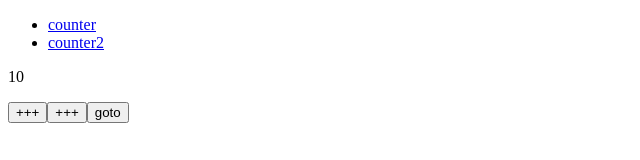
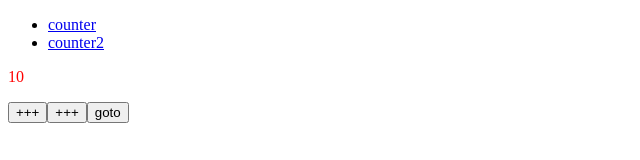
Before and after one commit to fxy7498585/webpack-react-redux-react-router, a React app: page /counter in a window 1280 px wide. Shown: the top 160 px of the page, without its empty margins (0-640 px from the left). Built offline with nearby package versions, Linux system fonts and the light colour scheme.

Commit message:
feat(scss) add scss

```diff
--- a/package.json
+++ b/package.json
@@ -18,13 +18,17 @@
     "@types/react-router-dom": "^5.1.0",
     "@types/redux-logger": "^3.0.7",
     "connected-react-router": "^6.5.2",
+    "css-loader": "^3.2.0",
+    "node-sass": "^4.13.0",
     "react": "^16.11.0",
     "react-dom": "^16.11.0",
     "react-redux": "^7.1.1",
     "react-router-dom": "^5.1.2",
     "redux": "^4.0.4",
     "redux-logger": "^3.0.6",
-    "redux-thunk": "^2.3.0"
+    "redux-thunk": "^2.3.0",
+    "sass-loader": "^8.0.0",
+    "style-loader": "^1.0.0"
   },
   "devDependencies": {
     "html-webpack-plugin": "^3.2.0",
--- /dev/null
+++ b/src/component/counter.scss
@@ -0,0 +1,7 @@
+@mixin counter() {
+  .counter {
+    color: red;
+  }
+};
+
+@include counter();
--- a/src/component/counter.tsx
+++ b/src/component/counter.tsx
@@ -7,6 +7,8 @@ import { Store, Counter } from '../types';
 import { ICounterProps, ICounterState } from '../interface/counter-interface';
 import { func } from 'prop-types';
 import { mapDispatchToProps } from '../store/bindActionCreators';
+
+import './counter.scss'
 
 class CounterComponent extends React.Component<ICounterProps, ICounterState> {
   constructor(props) {
@@ -21,7 +23,7 @@ class CounterComponent extends React.Component<ICounterProps, ICounterState> {
     let {add2} = this.props;
       return (
       <div>
-        <p>{this.props.number}</p>
+        <p className="counter">{this.props.number}</p>
         {/* <button  onClick={()=>this.setState({number:this.state.number + 1})}>+</button> */}
         <button onClick={this.add}>+++</button>
         <button onClick={add2}>+++</button>
--- a/webpack.config.js
+++ b/webpack.config.js
@@ -29,6 +29,10 @@ module.exports = {
         enforce:"pre",
         test:/\.js$/,
         loader:"source-map-loader"
+      },
+      {
+        test: /\.scss$/,
+        loaders: ['style-loader', 'css-loader', 'sass-loader']
       }
     ]
   },
```
